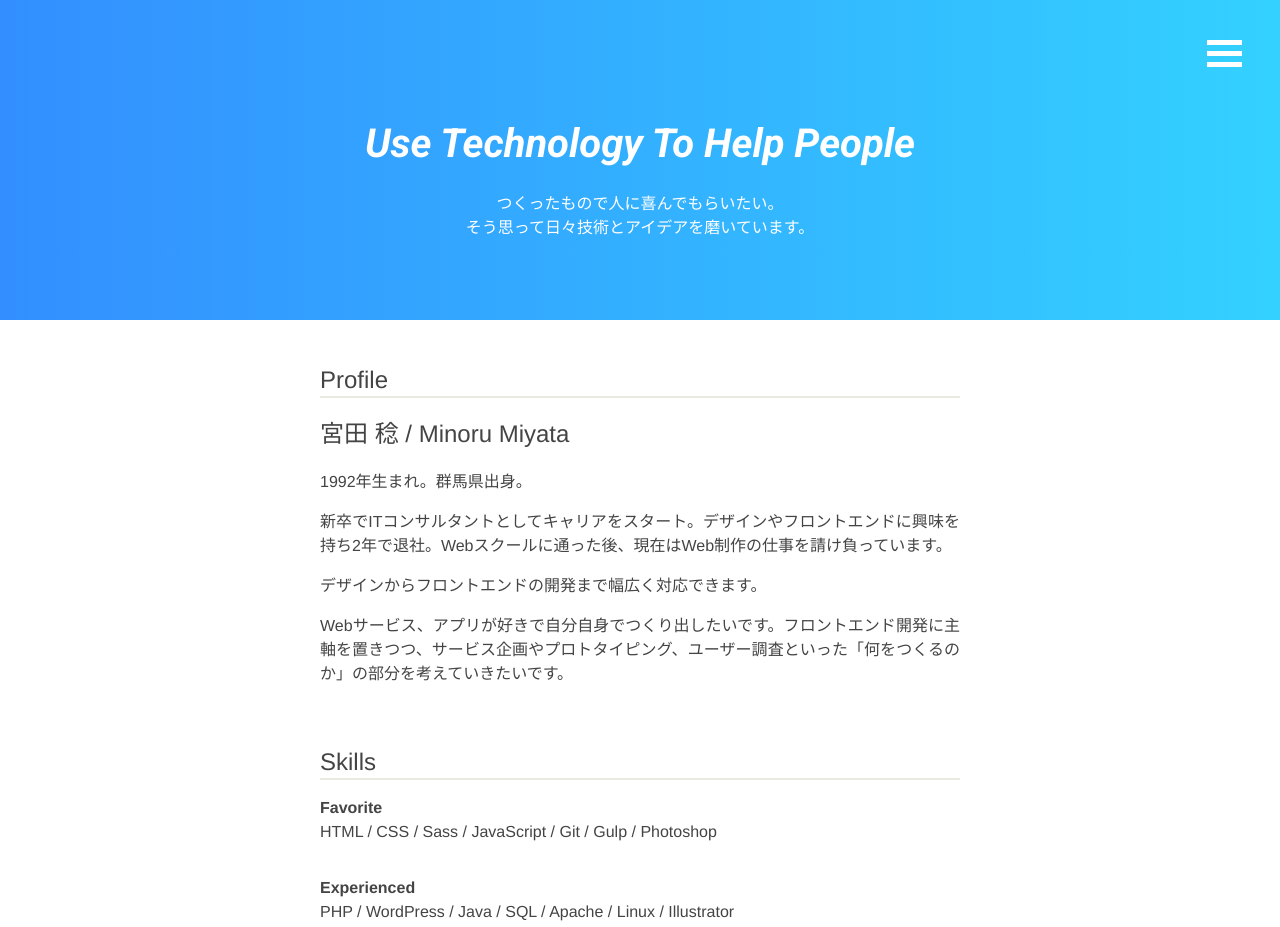
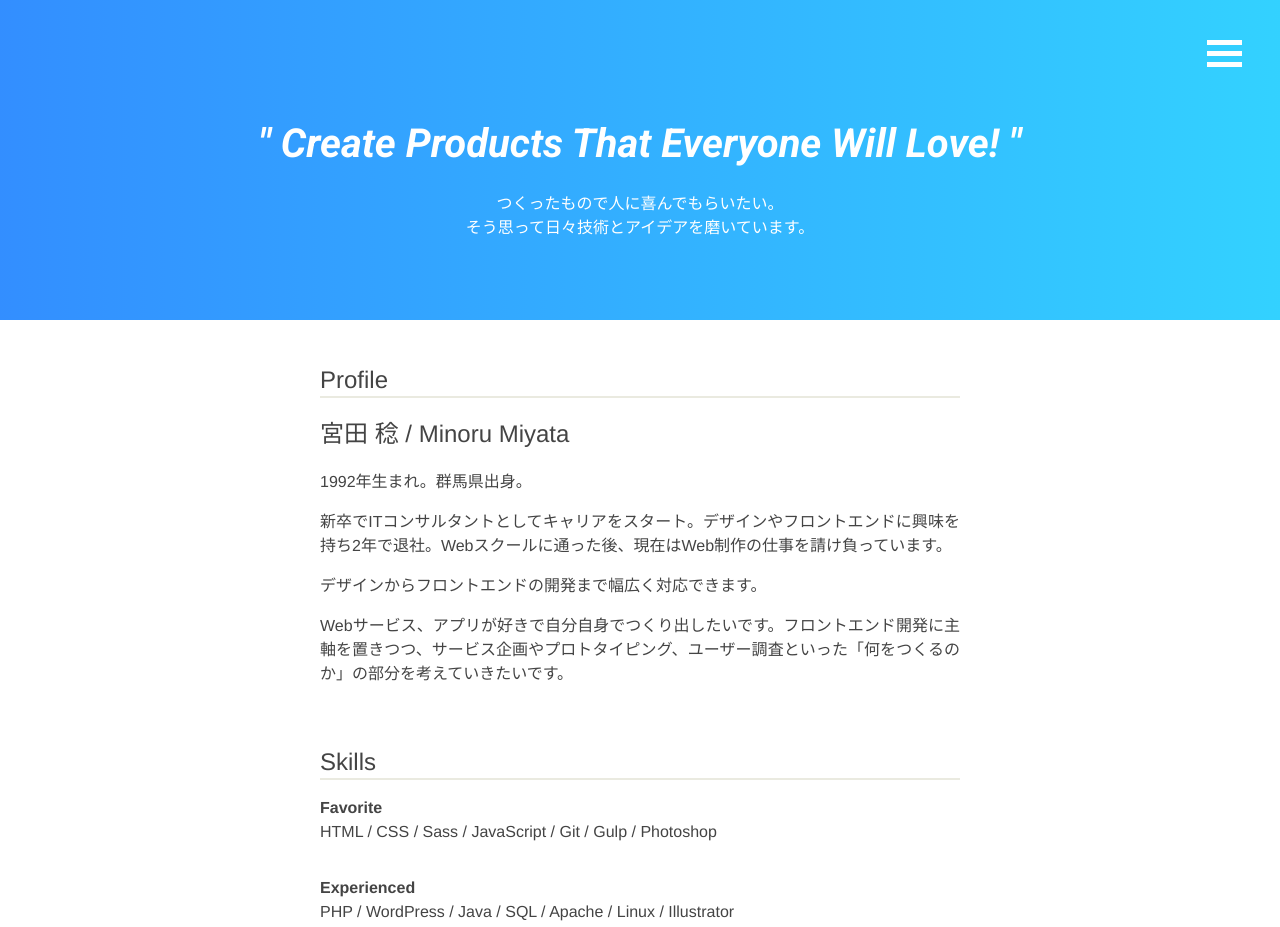
Before and after one commit to miyarappo/portfolio, a plain HTML site: page about/index.html in a window 1280 px wide. Shown: the top 927 px of the page. Drawn offline with Linux system fonts and the light colour scheme.

Commit message:
aboutページのメッセージを変更

```diff
--- a/about/index.html
+++ b/about/index.html
@@ -35,7 +35,7 @@
     </div>
     <section class="about-top">
       <div class="message-area">
-        <p class="main-message">Use Technology To Help People</p>
+        <p class="main-message">" Create Products That Everyone Will Love! "</p>
         <p>つくったもので人に喜んでもらいたい。</p>
         <p>そう思って日々技術とアイデアを磨いています。</p>
       </div>
```
